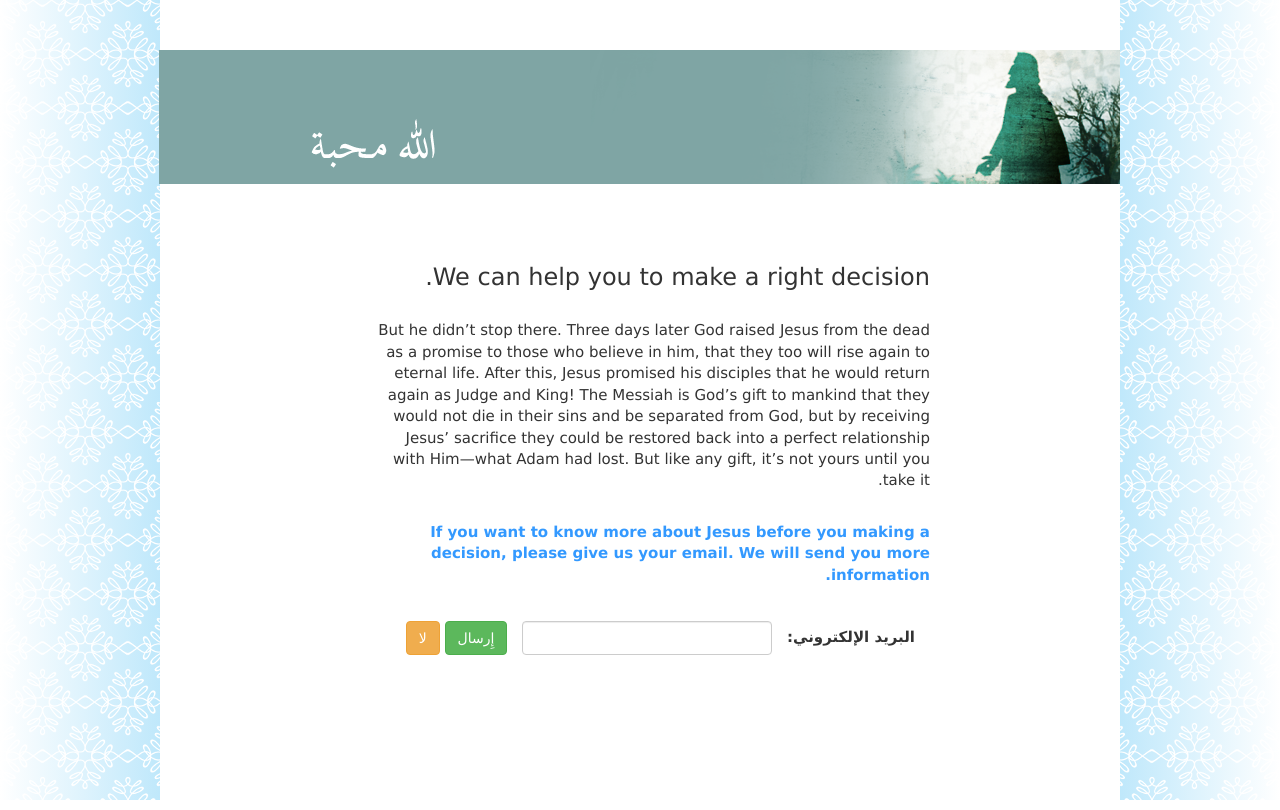
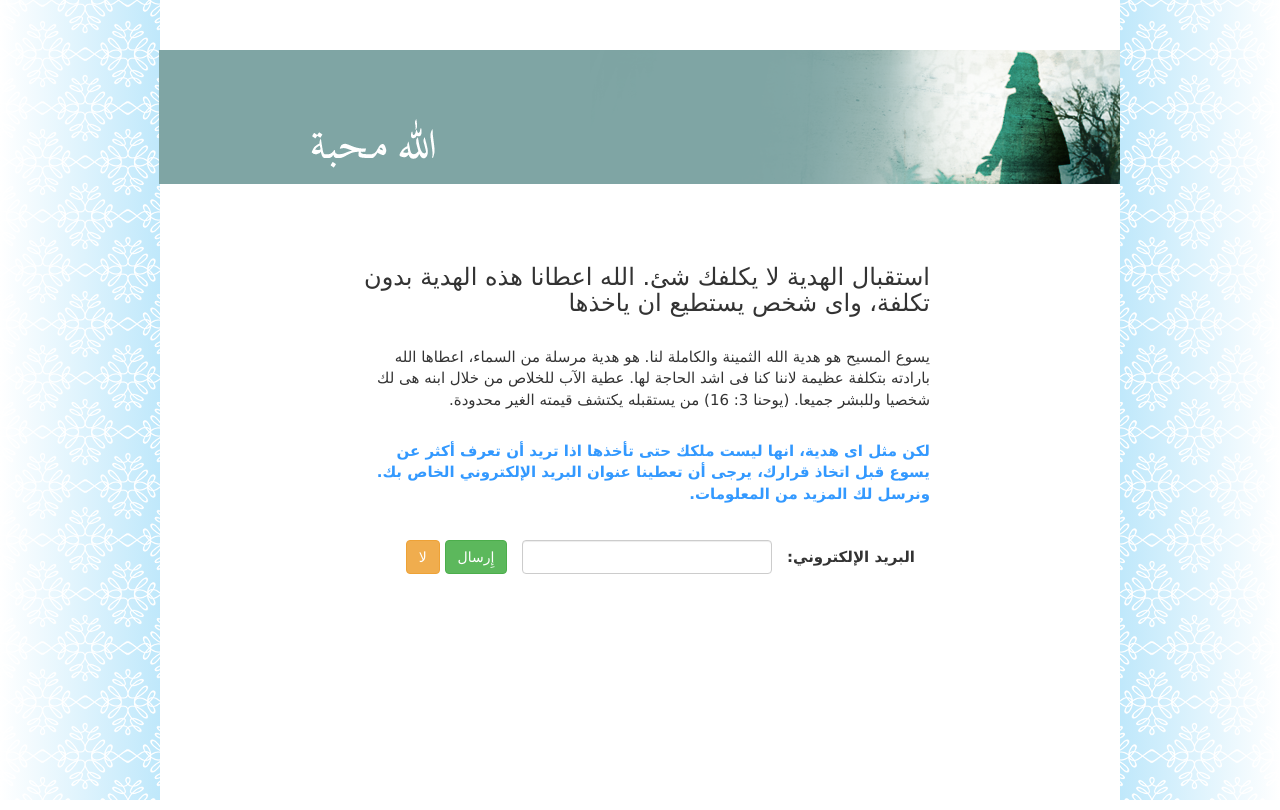
Before and after one commit to coolkang/cmcweb, a Django app: template cmcprj/templates/ar/acceptform.html in a window 1280 px wide. Run offline with Django 3.2, Linux system fonts and the light colour scheme; the template is opened without the code that fills it, so the values that code supplies are empty; some libraries are stand-ins or nearby versions.

Commit message:
Updated arabic texts.

```diff
--- a/cmcprj/templates/ar/acceptform.html
+++ b/cmcprj/templates/ar/acceptform.html
@@ -62,8 +62,11 @@
 
 <div style="width:560px;margin-top:30px;margin-bottom:20px;">
 <b>
-هل ترغب فى تعلم المزيد عن يسوع المسيح؟
-اذا لم تكن قد قبلت هدية الله للخلاص من خلال يسوع المسيح، يمكن ان يكون اليوم هو يوم ميلادك الروحى. سوف نساعدك لتتعلم المزيد عن ماذا يعنى ان تعرف المزيد عن الله
+اذا قد قبلت خلاص الله من خلال يسوع، اليوم عيد ميلادك الروحي.
+</b>
+<br/>
+<b>
+الرجاء أن تعطينا عنوان البريد الإلكتروني الخاص بك. سنرسل لك البريد الإلكتروني ونساعدك لكي تتعلم أكثر عن الله.
 </b>
 
 
@@ -71,14 +74,17 @@
 <img class="promo" src="{% static 'img/promo_2_ar.png' %}"/>
 
 <div class="content">
-<h3>We can help you to make a right decision.</h3>
+<h3>استقبال الهدية لا يكلفك شئ. الله اعطانا هذه الهدية بدون تكلفة، واى شخص يستطيع ان ياخذها</h3>
 
 <div style="width:560px;margin-top:30px;margin-bottom:30px;">
-But he didn’t stop there. Three days later God raised Jesus from the dead as a promise to those who believe in him, that they too will rise again to eternal life. After this, Jesus promised his disciples that he would return again as Judge and King! The Messiah is God’s gift to mankind that they would not die in their sins and be separated from God, but by receiving Jesus’ sacrifice they could be restored back into a perfect relationship with Him—what Adam had lost. But like any gift, it’s not yours until you take it.
+يسوع المسيح هو هدية الله الثمينة والكاملة لنا. هو هدية مرسلة من السماء، اعطاها الله بارادته بتكلفة عظيمة لاننا كنا فى اشد الحاجة لها. عطية الآب للخلاص من خلال ابنه هى لك شخصيا وللبشر جميعا. (يوحنا 3: 16) من يستقبله يكتشف قيمته الغير محدودة.
 </div>
 
 <div style="width:560px;margin-top:30px;margin-bottom:30px;">
-<b ><font style="color:#3399FF;">If you want to know more about Jesus before you making a decision, please give us your email. We will send you more information.</font></b>
+<b ><font style="color:#3399FF;">
+لكن مثل اى هدية، انها ليست ملكك حتى تأخذها
+اذا تريد أن تعرف أكثر عن يسوع قبل اتخاذ قرارك، يرجى أن تعطينا عنوان البريد الإلكتروني الخاص بك. ونرسل لك المزيد من المعلومات.
+</font></b>
 </div>
 
 
--- a/cmcprj/templates/ar/message.html
+++ b/cmcprj/templates/ar/message.html
@@ -31,6 +31,8 @@
 </div>
 
 <div style="width:560px;margin-top:35px;margin-bottom:30px;text-align:center">
+<b>هذه الهدية لا نستحقها، لكن الله يحبنا ويضمن لنا هذه الهدية.</b><br/>
+<b>لكن مثل اى هدية، انها ليست ملكك الا عندما تأخذها.</b><br/>
 <b>هل تريد ان تستقبل هدية الله؟</b>
 </div>
 
```
Also changed, not shown: cmcprj/templates/ar/thanks.html (+5 -4 lines).
